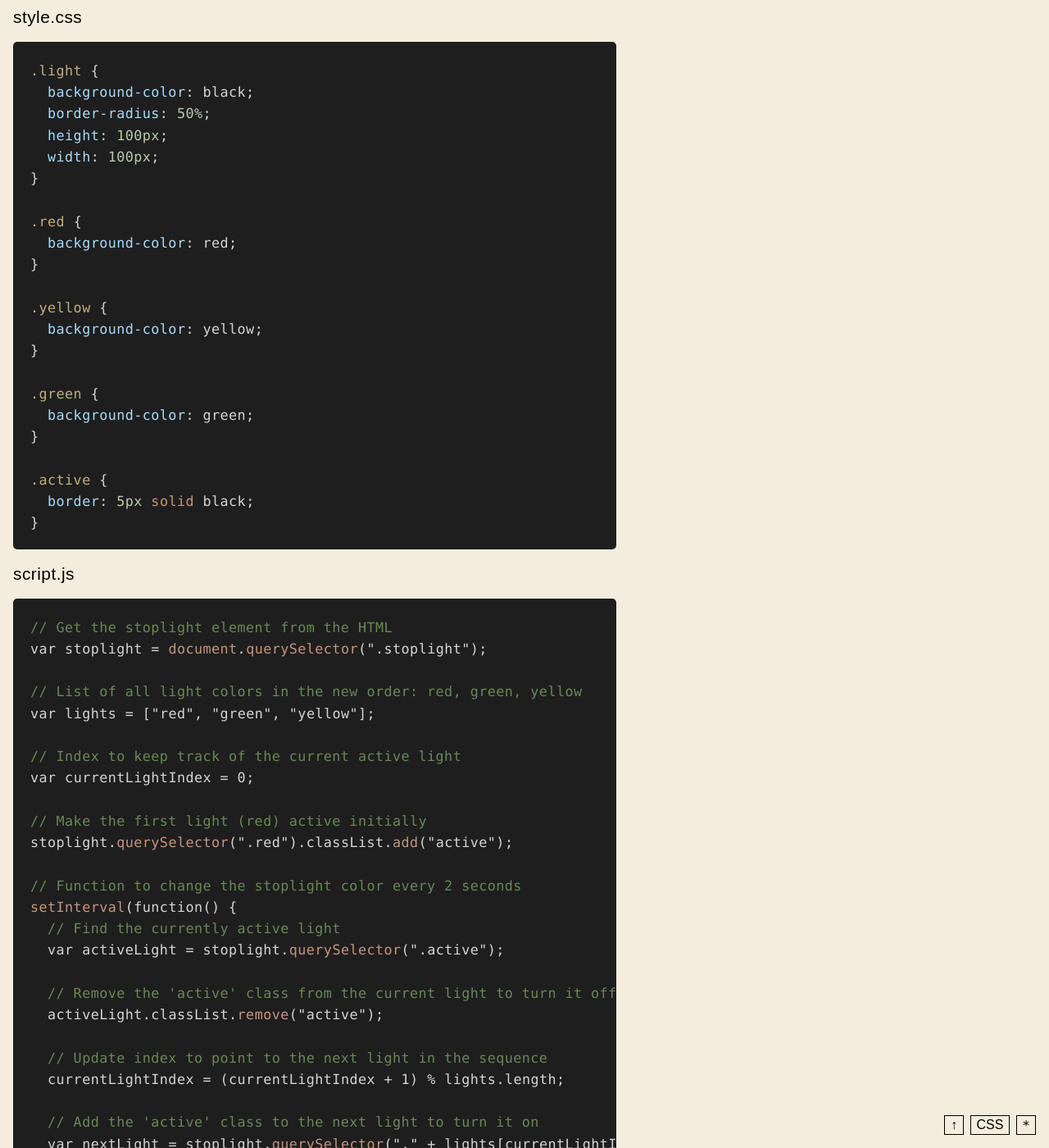
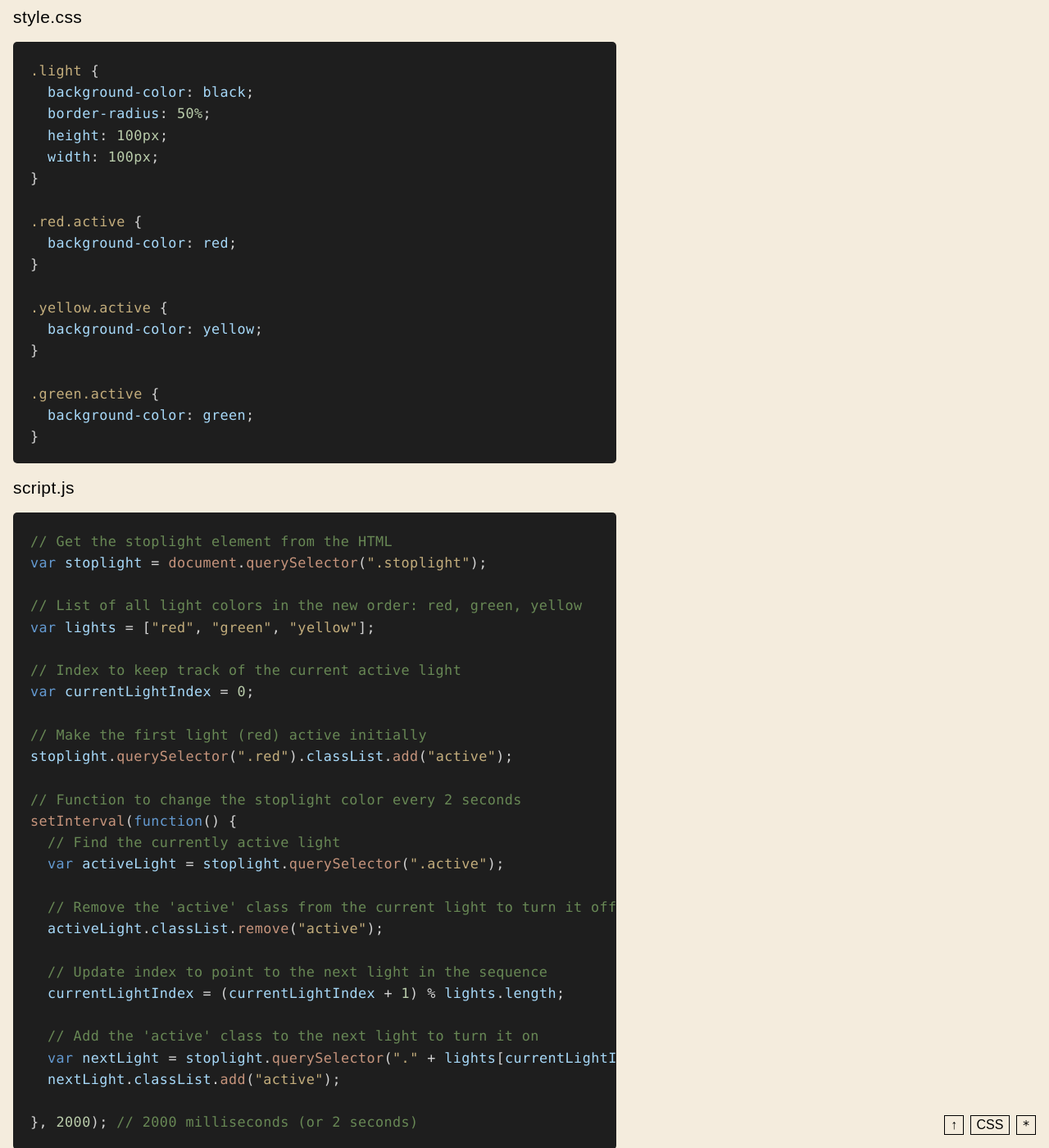
Before and after one commit to jackrieger/core-1-interaction, a Jekyll site: the page built from lectures/intro-to-javascript/index.md, in a window 1280 px wide and 1400 px high, scrolled down 13981 px. Shown: the whole window at 82% size. Built offline with Jekyll 4.4.1, drawn with Linux system fonts in a browser that asks for light colours.

````diff
--- a/css/syntax.scss
+++ b/css/syntax.scss
@@ -20,6 +20,28 @@ padding: 0.25em;
 */
 
 /* HTML/CSS/JS only rouge declarations */
+
+.kd,
+.kc {
+  color: #649ad1;
+}
+
+.nx {
+  color: #a7d9f9;
+}
+
+.dl,
+.s2 {
+  color: #c3ad7c;
+}
+
+.mi {
+  color: #bacdab;
+}
+
+.k {
+  color: #649ad1;
+}
 
 /* Default text color and background color */
 .highlight,
--- a/lectures/intro-to-javascript/index.md
+++ b/lectures/intro-to-javascript/index.md
@@ -321,20 +321,16 @@ style.css
   width: 100px;
 }
 
-.red {
+.red.active {
   background-color: red;
 }
 
-.yellow {
+.yellow.active {
   background-color: yellow;
 }
 
-.green {
+.green.active {
   background-color: green;
-}
-
-.active {
-  border: 5px solid black;
 }
 ```
 
````
Also changed, not shown: sessions/0/index.md (+1 -0 lines), sessions/11/index.md (+2 -0 lines).
